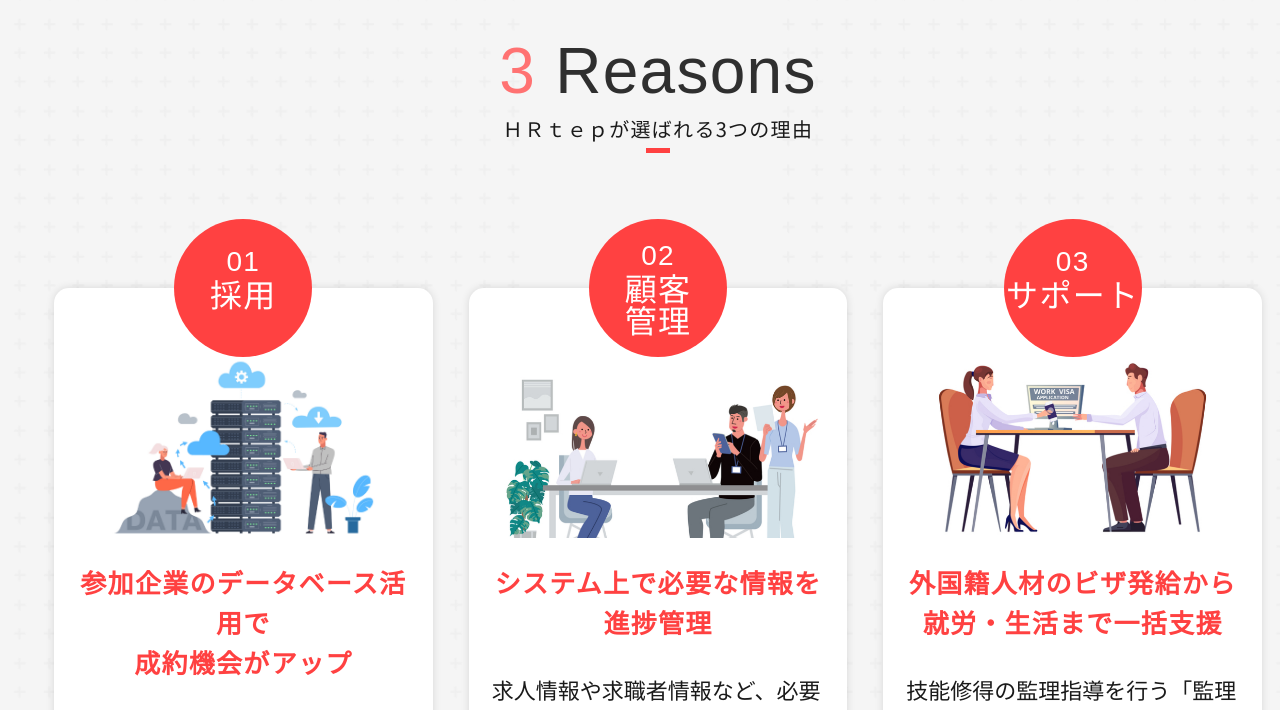
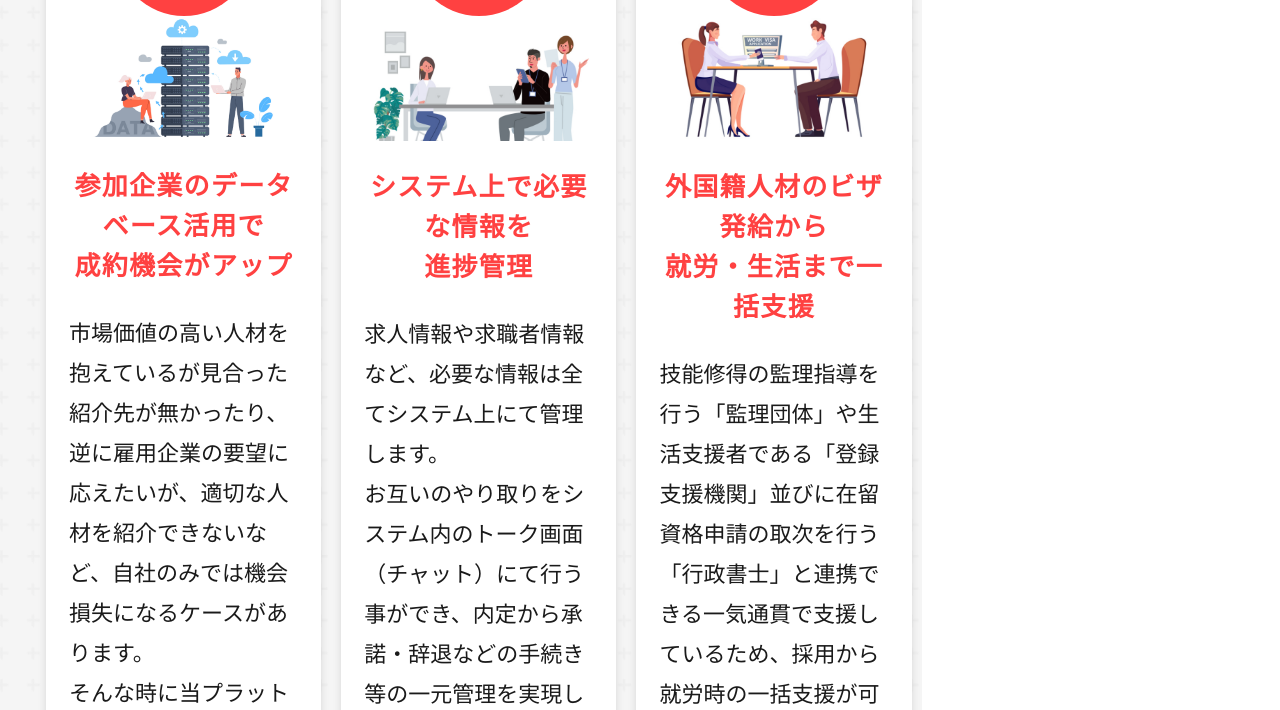
Before and after one commit to ConcreteLannd/Hrtep, a website: page dist/index.html in a window 1280 px wide. Shown: the part 2090-2800 px from the top of the page. Drawn offline with Linux system fonts and the light colour scheme; a web font is replaced by a local one.

Commit message:
update more

```diff
--- a/src/assets/style/object/project/_toppage.scss
+++ b/src/assets/style/object/project/_toppage.scss
@@ -9,6 +9,13 @@
     height: 100vh;
     z-index: 999;
     max-width: 431px;
+    @include mq_pcm(pcm) {
+      top: 105px;
+    }
+
+    @include mq_up(pc) {
+      top: 85px;
+    }
 
     .title-form {
       width: 100%;
@@ -37,9 +44,16 @@
         display: flex;
         align-items: center;
         justify-content: space-between;
+        @include mq_pcm(pcm) {
+          display: block;
+        }
 
         &_title {
           width: 70%;
+
+          @include mq_pcm(pcm) {
+            width: 100%;
+          }
           &_main, &_sub {
             display: block;
           }
@@ -50,14 +64,27 @@
             letter-spacing: normal;
             text-align: left;
             color: #1f53ad;
+            @include mq_pcm(pcm) {
+              @include fs(17,20);
+            }
           }
           &_sub {
             @include fs(17,20);
+            @include mq_pcm(pcm) {
+              @include fs(14,18);
+            }
           }
         }
         &_image {
           width: 30%;
           max-width: 109px;
+
+          @include mq_pcm(pcm) {
+            width: 100%;
+            text-align: center;
+            max-width: 100%;
+            margin-top: 10px;
+          }
         }
       }
 
@@ -83,21 +110,25 @@
         &_btnBox {
           .c-button {
             width: 100%;
+            @include mq_pcm(pcm) {
+              font-size: 12px;
+            }
           }
         }
       }
       .c-button {
         &.-download {
           span:after {
+            top: 3px;
             background: url(../images/ic_right.svg) no-repeat center/100%;
           }
         }
       }
     }
 
-    @include mq_pcm(pcm) {
-      display: none;
-    }
+    // @include mq_pcm(pcm) {
+    //   display: none;
+    // }
 
     @include bp(tab) {
       display: none;
@@ -338,7 +369,8 @@
         margin-left: 115px;
         width: 70vw;
         @include mq_pcm(pcm) {
-          width: 80%;
+          width: 67vw;
+          margin-left: 5vw;
         }
         @include mq_down(sp) {
           width: 100%;
@@ -357,7 +389,8 @@
         display: flex;
         width: 62vw;
         @include mq_pcm(pcm) {
-          width: 80%;
+          width: 67vw;
+          margin-left: 5vw;
         }
         @include mq_down(sp) {
           width: 100%;
@@ -390,7 +423,11 @@
     .p-section {
       max-width: 1467px;
       width: 76.5vw;
+
       @include mq_pcm(pcm) {
+        width: 72vw;
+      }
+      @include mq_down(sp) {
         width: 100%;
       }
     }
@@ -474,6 +511,9 @@
           padding: 50px 23px;
           box-shadow: 0 0 9px #0000001f;
           margin: 0 18px;
+          @include mq_pcm(pcm) {
+            margin: 0 10px;
+          }
           &:nth-child(2) {
             .number-item {
               padding: 18px 10px 19px;
@@ -494,12 +534,14 @@
           color: #fff;
           border-radius: 50%;
           max-width: 138px;
+          height: 138px;
           margin: 0 auto;
           margin-top: -119px;
           padding: 24px 2px 45px;
 
           @include mq-down(sp) {
             max-width: 98px;
+            height: 98px;
             margin-top: -99px;
             padding: 18px 2px 29px;
           }
@@ -950,6 +992,9 @@
                 background: url(../images/qa_close.png) center no-repeat;
                 background-size: cover;
                 content: '';
+                @include mq_down(sp) {
+                  right: 10px;
+                }
             }
             }
             span {
@@ -1032,8 +1077,11 @@
         border-radius: 25px;
         margin: 66px auto 0;
         background: #fff;
-        padding: 136px 48px 78px 190px;
+        padding: 136px 48px 78px 10vw;
         width: 81%;
+        @include mq_up(pc) {
+          padding: 136px 2vw 78px 2vw;
+        }
         @include mq_down(sp) {
           width: 100%;
           padding: 0;
```
Also changed, not shown: dist/assets/css/app.css, dist/index.html, 2 other files.
